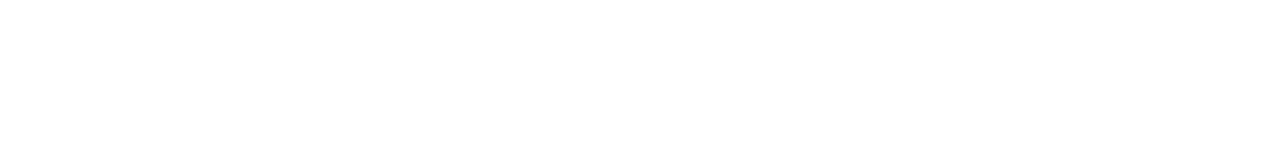
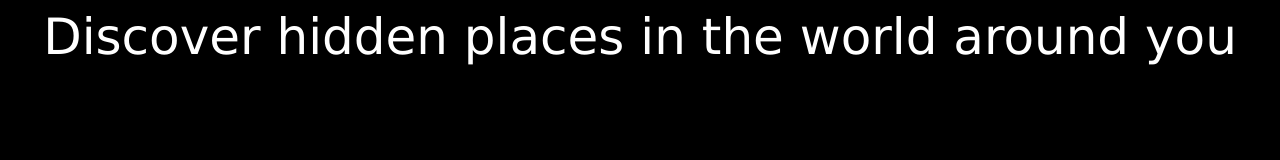
Before and after one commit to sporontinno/excursion, a plain HTML site: page index.html in a window 1280 px wide. Drawn offline with Linux system fonts and the light colour scheme.

Commit message:
still needs work

```diff
--- a/Resources/CSS/style.css
+++ b/Resources/CSS/style.css
@@ -1 +1,9 @@
-css
+body {
+background-color: black;}
+.Header1 {
+  text-align: center;
+  font-weight: normal;
+  font-size: 50px;
+  font-family: verdana;
+  color: white;
+}
--- a/index.html
+++ b/index.html
@@ -1,9 +1,13 @@
 <!DOCTYPE html>
 <html>
   <head>
-    <title></title>
+    <link href="./Resources/CSS/style.css" type="text/css" rel="stylesheet">
+    <title>Excursion</title>
   </head>
   <body>
+    <div class="Header1">
+      Discover hidden places in the world around you
+    </div>
 
   </body>
 </html>
```
